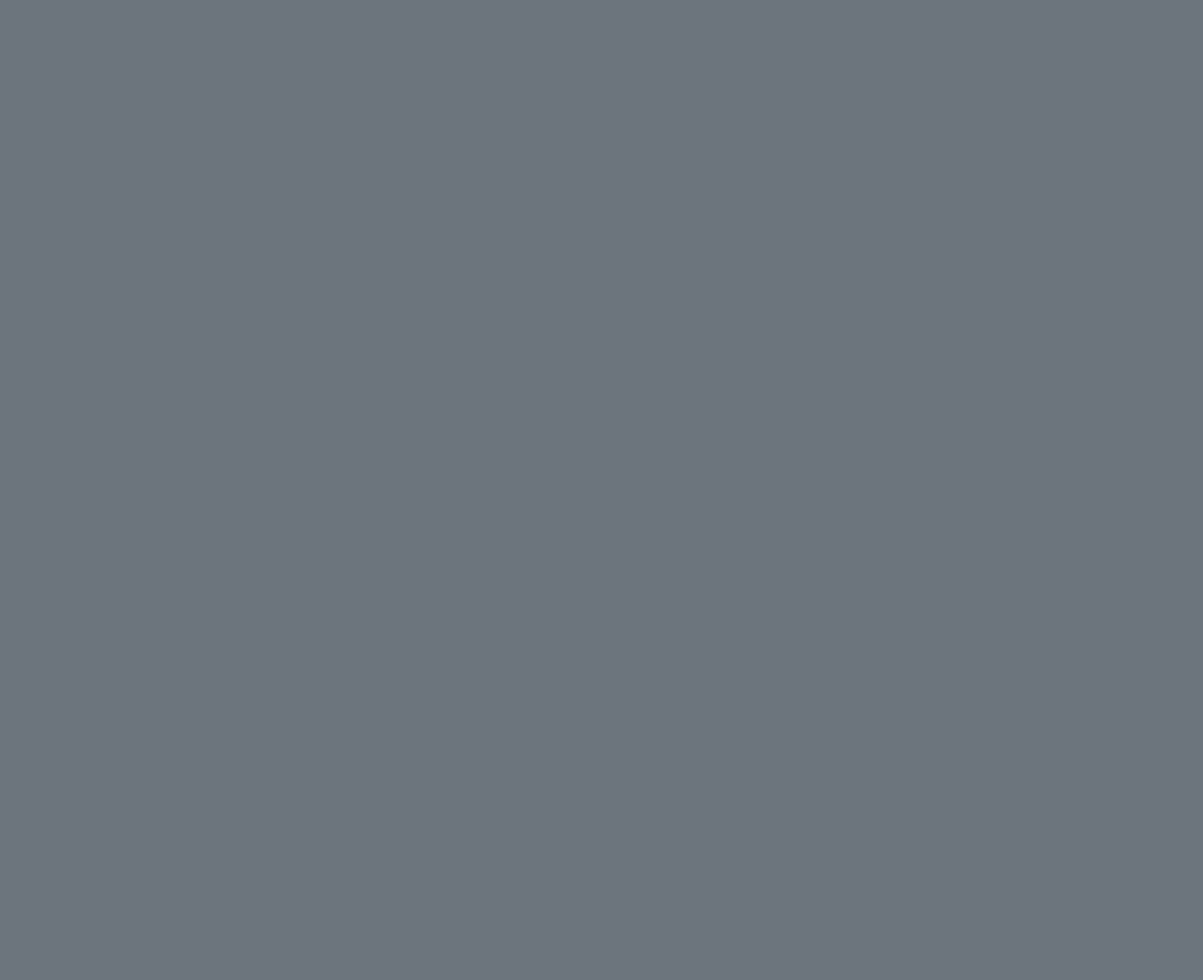
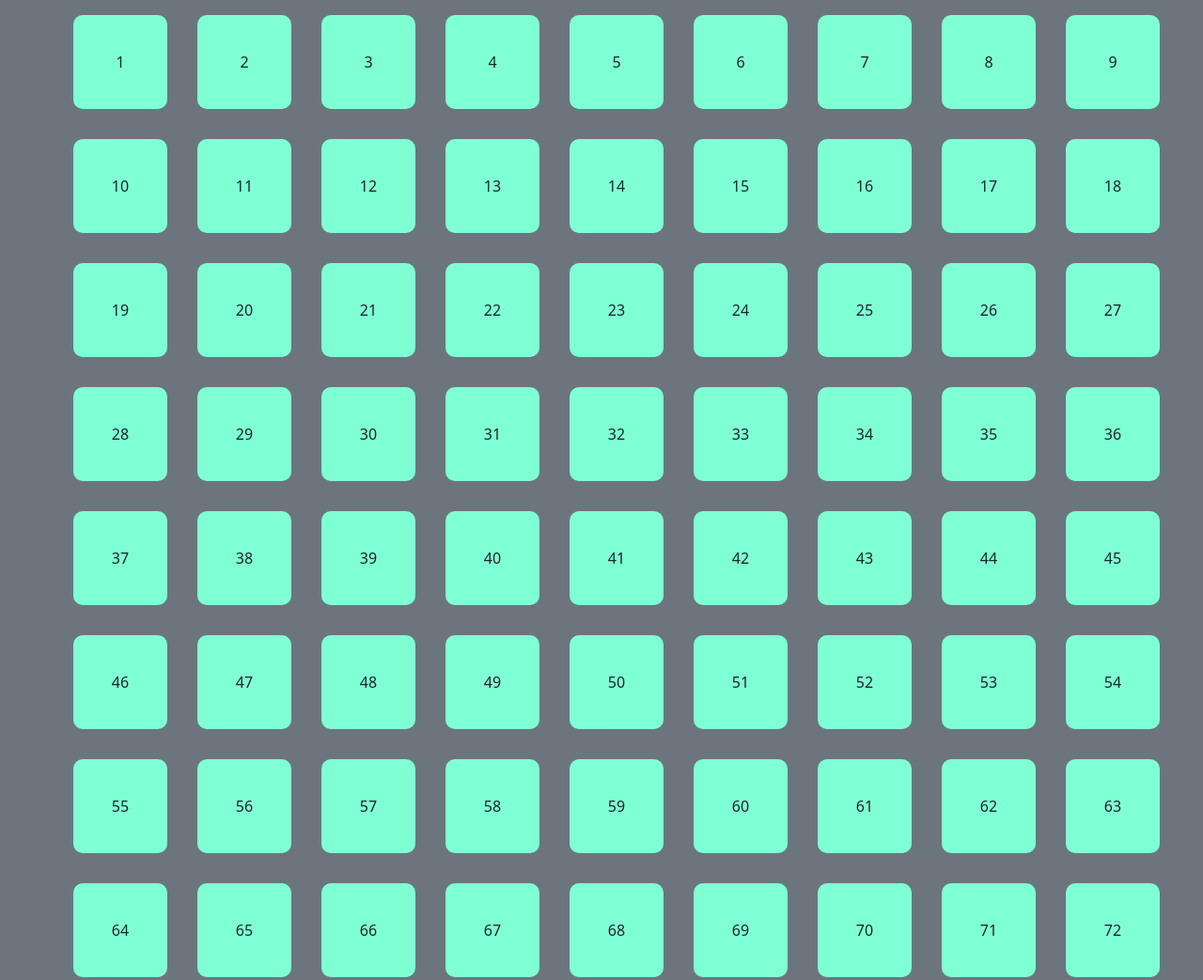
Before and after one commit to PietroMarilei/js-fizzbuzz, a plain HTML site: page index.html in a window 1280 px wide. Shown: the top 1043 px of the page at 94% size. Before the commit the page ends 800 px from the top, so only its background shows below. Drawn offline with nearby package versions, Linux system fonts and the light colour scheme.

Commit message:
add some squares

```diff
--- a/assets/css/style.css
+++ b/assets/css/style.css
@@ -0,0 +1,15 @@
+* {
+    list-style: none;
+}
+
+li {
+    background-color: aquamarine;
+    padding: 2rem;
+    margin: 1rem;
+    border-radius: 10px;
+    width: 100px;
+    aspect-ratio: 1 / 1;
+    display: flex;
+    justify-content: center;
+    align-items: center;
+}
--- a/assets/js/main.js
+++ b/assets/js/main.js
@@ -1,11 +1,35 @@
 // stampo in console i numeri da 1 a 100
+
+// for (let number = 1; number <= 100; number++ ) {
+//      console.log(number);
+
+
+//     if (number % 3 == 0 && number % 5 == 0 ) {
+//         console.log('FizzBuzz');
+
+// }   else if (number % 5 == 0 ){
+//         console.log('Buzz');
+
+// }   else if (number % 3 == 0 ) {
+//         console.log('Fizz');
+
+// }
+
+// }
+
 
 for (let number = 1; number <= 100; number++ ) {
      console.log(number);
 
+     const liElement = document.createElement ('li');
+        liElement.append(number);
+        document.querySelector('ul').append(liElement);
+
 
     if (number % 3 == 0 && number % 5 == 0 ) {
         console.log('FizzBuzz');
+
+
 
 }   else if (number % 5 == 0 ){
         console.log('Buzz');
--- a/index.html
+++ b/index.html
@@ -14,13 +14,13 @@
         <title>Document</title>
     </head>
     <body class="bg-secondary">
+        <div class="container-fluid">
 
+            <ul class="d-flex flex-wrap justify-content-center">
 
+            </ul>
 
-
-
-
-
+        </div>
 
 
 
```
